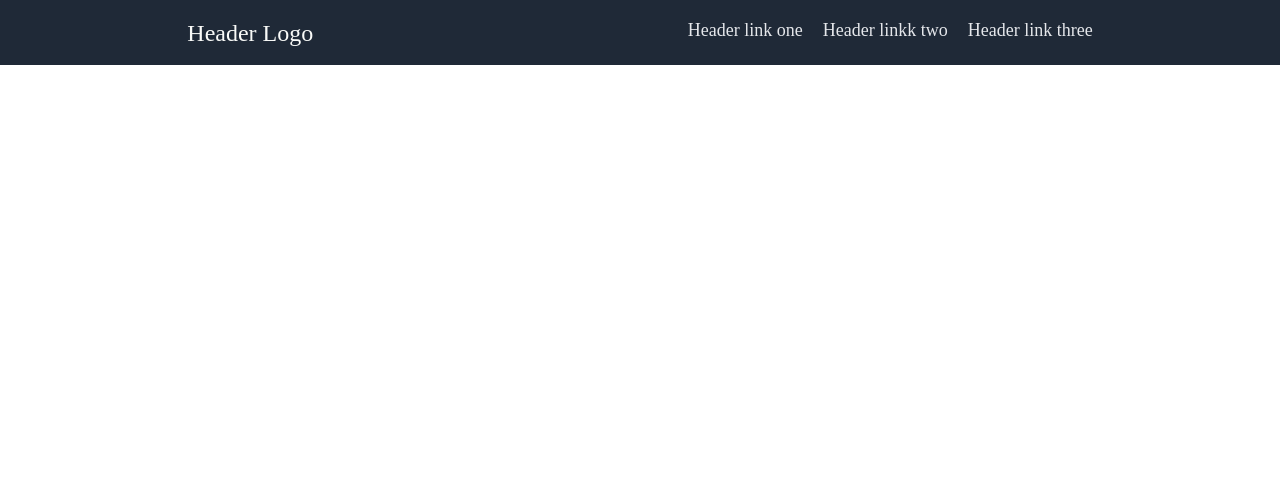
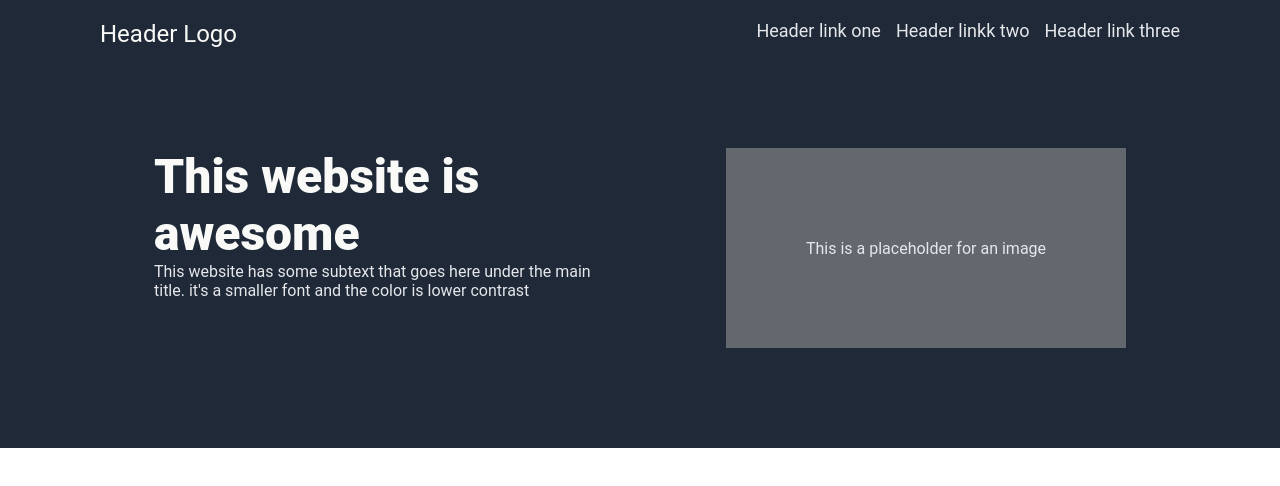
Before and after one commit to Aleencar/landing-page, a plain HTML site: page index.html in a window 1280 px wide. Drawn offline with Linux system fonts and the light colour scheme.

Commit message:
giving style to hbmain, and giving text to title, subtitle and img

```diff
--- a/index.html
+++ b/index.html
@@ -18,12 +18,16 @@
                 <li><a href="#">Header link three</a></li>
             </ul>
         </div>
-        <div class="hbleft">
-            <div class="title"></div>
-            <div class="subtitle"></div>
-        </div>
-        <div class="hbright">
-            <img src="" alt="">
+        <div class="hbmain">
+            <div class="hbleft">
+                <div class="hbtitle">
+                    This website is awesome
+                </div>
+                <div class="hbsubtitle">This website has some subtext that goes here under the main title. it's a smaller font and the color is lower contrast</div>
+            </div>
+            <div class="hbright">
+                <div class="img">This is a placeholder for an image</div>
+            </div>
         </div>
     </div>
 </body>
--- a/style.css
+++ b/style.css
@@ -4,15 +4,19 @@
     box-sizing: border-box;
 }
 
+body {
+    font-family: Roboto;
+}
 .headerbody {
     background-color: #1F2937;
 }
 
 .hbtop {
-
     display: flex;
-    justify-content: space-around;
+    justify-content: space-between;
     padding-top: 20px;
+    margin-left: 100px;
+    margin-right: 100px;
 }
 
 .hblogo {
@@ -22,7 +26,7 @@
 
 ul {
     display: flex;
-    gap: 20px;
+    gap: 15px;
 }
 
 li , a {
@@ -31,3 +35,32 @@ li , a {
     list-style-type: none;
     text-decoration: none;
 }
+
+.hbmain {
+    display: flex;
+    justify-content: space-around;
+    gap: 20px;
+    margin: 100px 100px;
+    padding-bottom: 100px;
+    color: #E5E7EB;
+
+}
+
+.img {
+    display: flex;
+    align-items: center;
+    justify-content: center;
+    background-color: #63686e;
+    width: 400px;
+    height: 200px;
+}
+
+.hbleft {
+    max-width: 444px;
+}
+
+.hbtitle {
+    color:#F9FAF8;
+    font-size: 48px;
+    font-weight: 900;
+}
```
